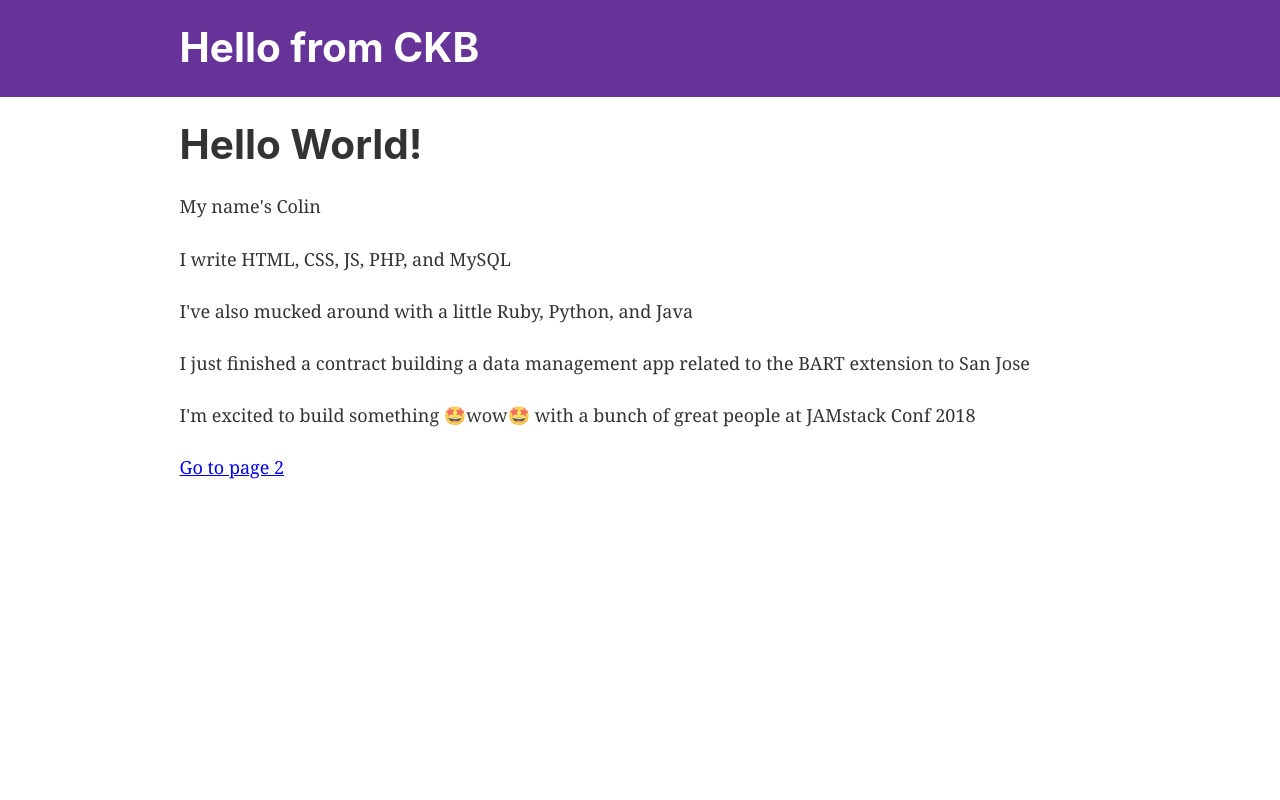
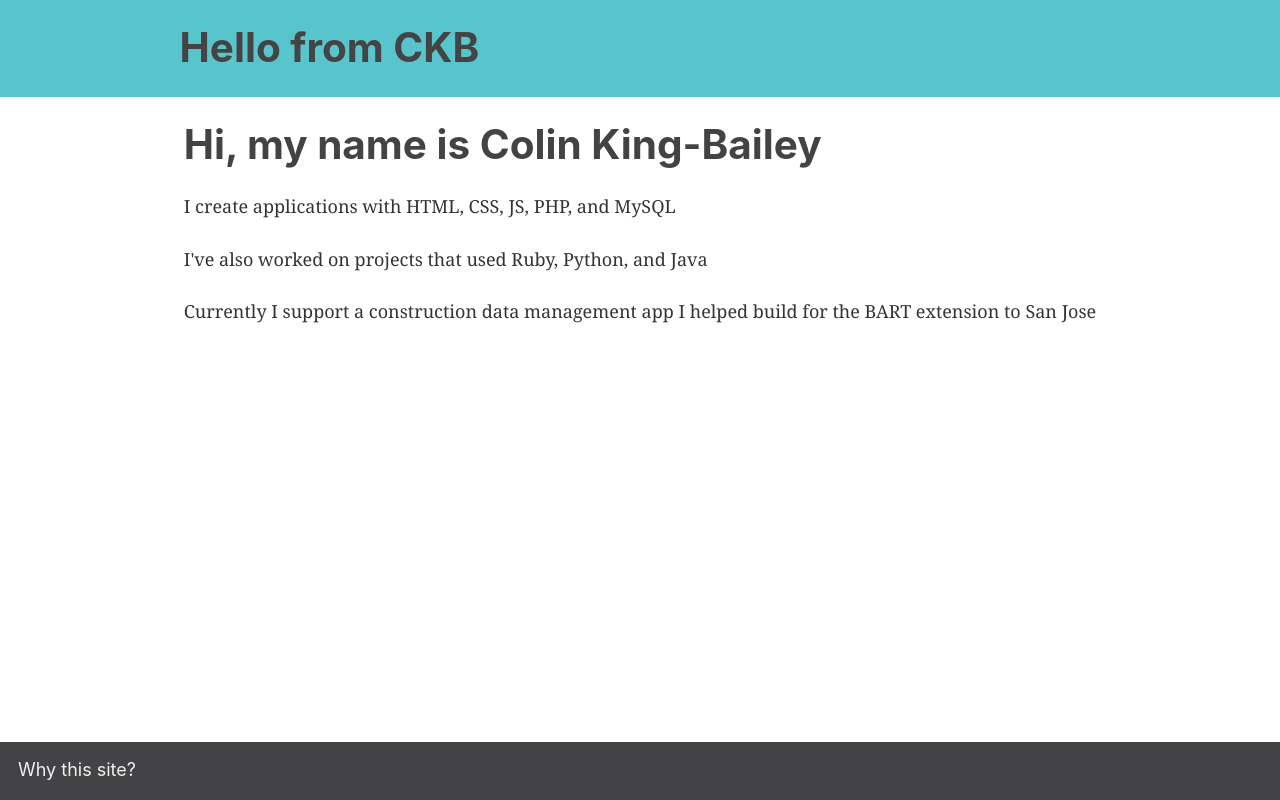
Before and after one commit to ckingbailey/aws-self-tutorial, a Gatsby site: page / in a window 1280 px wide. Built offline with nearby package versions, Linux system fonts and the light colour scheme; Gatsby itself is replaced by a stand-in of ours.

Commit message:
change some copy and design (#1)
* start to write the thing for aws deploy

* sticky bottom footer

* link footer to /why page

* add a bunch of color vars for palette experimentation

```diff
--- a/gatsby-config.js
+++ b/gatsby-config.js
@@ -10,10 +10,10 @@ module.exports = {
         name: 'gatsby-starter-default',
         short_name: 'starter',
         start_url: '/',
-        background_color: '#663399',
-        theme_color: '#663399',
+        background_color: '#58c5cc',
+        theme_color: '#58c5cc',
         display: 'minimal-ui',
-        icon: 'src/images/gatsby-icon.png', // This path is relative to the root of the site.
+        icon: 'src/images/favicon.png', // This path is relative to the root of the site.
       },
     },
     'gatsby-plugin-offline',
--- /dev/null
+++ b/src/components/css/colors.css
@@ -0,0 +1,11 @@
+body {
+    --near-black: #202020;
+    --grey-1: #f0f0f0;
+    --grey-4: #434345;
+    --green: #1CC8CF;
+    --blue: #006DC1;
+
+    --pink: #EA526F;
+    --purlple: #CB48B7;
+    --yellow: #F3C969;
+}
--- /dev/null
+++ b/src/components/css/footer.css
@@ -0,0 +1,14 @@
+.footer {
+    padding: 1rem 1rem 1.125rem;
+    background-color: var(--grey-4);
+    color: white;
+}
+
+.footer__link {
+    margin: 0;
+    font-weight: normal;
+}
+
+.footer a {
+    color: var(--grey-1);
+}
--- a/src/components/layout.css
+++ b/src/components/css/layout.css
@@ -1,3 +1,6 @@
+@import './colors.css';
+@import './footer.css';
+
 html {
   font-family: sans-serif;
   -ms-text-size-adjust: 100%;
@@ -5,6 +8,15 @@ html {
 }
 body {
   margin: 0;
+  color: var(--near-black);
+}
+.page {
+  display: flex;
+  flex-flow: column nowrap;
+  min-height: 100vh;
+}
+main {
+  flex: 1 0;
 }
 article,
 aside,
@@ -39,11 +51,14 @@ template {
 }
 a {
   background-color: transparent;
+  color: var(--blue);
+  text-decoration: none;
   -webkit-text-decoration-skip: objects;
 }
 a:active,
 a:hover {
   outline-width: 0;
+  text-decoration: underline;
 }
 abbr[title] {
   border-bottom: none;
@@ -61,6 +76,7 @@ dfn {
 h1 {
   font-size: 2em;
   margin: .67em 0;
+  color: var(--grey-4);
 }
 mark {
   background-color: #ff0;
@@ -227,7 +243,6 @@ h1 {
   padding-right: 0;
   padding-top: 0;
   margin-bottom: 1.45rem;
-  color: inherit;
   font-family: -apple-system, BlinkMacSystemFont, Segoe UI, Roboto, Oxygen,
     Ubuntu, Cantarell, Fira Sans, Droid Sans, Helvetica Neue, sans-serif;
   font-weight: bold;
@@ -244,7 +259,6 @@ h2 {
   padding-right: 0;
   padding-top: 0;
   margin-bottom: 1.45rem;
-  color: inherit;
   font-family: -apple-system, BlinkMacSystemFont, Segoe UI, Roboto, Oxygen,
     Ubuntu, Cantarell, Fira Sans, Droid Sans, Helvetica Neue, sans-serif;
   font-weight: bold;
@@ -261,7 +275,6 @@ h3 {
   padding-right: 0;
   padding-top: 0;
   margin-bottom: 1.45rem;
-  color: inherit;
   font-family: -apple-system, BlinkMacSystemFont, Segoe UI, Roboto, Oxygen,
     Ubuntu, Cantarell, Fira Sans, Droid Sans, Helvetica Neue, sans-serif;
   font-weight: bold;
@@ -278,7 +291,6 @@ h4 {
   padding-right: 0;
   padding-top: 0;
   margin-bottom: 1.45rem;
-  color: inherit;
   font-family: -apple-system, BlinkMacSystemFont, Segoe UI, Roboto, Oxygen,
     Ubuntu, Cantarell, Fira Sans, Droid Sans, Helvetica Neue, sans-serif;
   font-weight: bold;
@@ -295,7 +307,6 @@ h5 {
   padding-right: 0;
   padding-top: 0;
   margin-bottom: 1.45rem;
-  color: inherit;
   font-family: -apple-system, BlinkMacSystemFont, Segoe UI, Roboto, Oxygen,
     Ubuntu, Cantarell, Fira Sans, Droid Sans, Helvetica Neue, sans-serif;
   font-weight: bold;
@@ -312,7 +323,6 @@ h6 {
   padding-right: 0;
   padding-top: 0;
   margin-bottom: 1.45rem;
-  color: inherit;
   font-family: -apple-system, BlinkMacSystemFont, Segoe UI, Roboto, Oxygen,
     Ubuntu, Cantarell, Fira Sans, Droid Sans, Helvetica Neue, sans-serif;
   font-weight: bold;
--- /dev/null
+++ b/src/components/footer.js
@@ -0,0 +1,10 @@
+import React from 'react'
+import { Link } from 'gatsby'
+
+const Footer = () => (
+    <footer className="footer">
+        <h4 className="footer__link"><Link to="/why">Why this site?</Link></h4>
+    </footer>
+)
+
+export default Footer
--- a/src/components/header.js
+++ b/src/components/header.js
@@ -4,7 +4,7 @@ import { Link } from 'gatsby'
 const Header = ({ siteTitle }) => (
   <div
     style={{
-      background: 'rebeccapurple',
+      background: '#58c5cc',
       marginBottom: '1.45rem',
     }}
   >
@@ -19,7 +19,7 @@ const Header = ({ siteTitle }) => (
         <Link
           to="/"
           style={{
-            color: 'white',
+            color: '#444',
             textDecoration: 'none',
           }}
         >
--- a/src/components/layout.js
+++ b/src/components/layout.js
@@ -4,7 +4,8 @@ import Helmet from 'react-helmet'
 import { StaticQuery, graphql } from 'gatsby'
 
 import Header from './header'
-import './layout.css'
+import Footer from './footer'
+import './css/layout.css'
 
 const Layout = ({ children }) => (
   <StaticQuery
@@ -28,8 +29,9 @@ const Layout = ({ children }) => (
         >
           <html lang="en" />
         </Helmet>
+        <div className="page">
           <Header siteTitle={data.site.siteMetadata.title} />
-        <div
+          <main
             style={{
               margin: '0 auto',
               maxWidth: 960,
@@ -38,6 +40,8 @@ const Layout = ({ children }) => (
             }}
           >
             {children}
+          </main>
+          <Footer />
         </div>
       </>
     )}
--- a/src/pages/index.js
+++ b/src/pages/index.js
@@ -1,17 +1,13 @@
 import React from 'react'
-import { Link } from 'gatsby'
 
 import Layout from '../components/layout'
 
 const IndexPage = () => (
   <Layout>
-    <h1>Hello World!</h1>
-    <p>My name's Colin</p>
-    <p>I write HTML, CSS, JS, PHP, and MySQL</p>
-    <p>I've also mucked around with a little Ruby, Python, and Java</p>
-    <p>I just finished a contract building a data management app related to the BART extension to San Jose</p>
-    <p>I'm excited to build something <span role="img" aria-label="star-eyed emoji">🤩</span><span className="hightlight-text">wow</span><span role="img" aria-label="star-eyed emoji">🤩</span> with a bunch of great people at JAMstack Conf 2018</p>
-    <Link to="/page-2/">Go to page 2</Link>
+    <h1>Hi, my name is Colin King-Bailey</h1>
+    <p>I create applications with HTML, CSS, JS, PHP, and MySQL</p>
+    <p>I've also worked on projects that used Ruby, Python, and Java</p>
+    <p>Currently I support a construction data management app I helped build for the BART extension to San Jose</p>
   </Layout>
 )
 
--- a/src/pages/page-2.js
+++ b/src/pages/why.js
@@ -5,8 +5,9 @@ import Layout from '../components/layout'
 
 const SecondPage = () => (
   <Layout>
-    <h1>Hi from the second page</h1>
-    <p>Welcome to page 2</p>
+    <h1>Why does this site exist?</h1>
+    <p>I deployed this thing in order to become familiar with AWS</p>
+    <p>I'm taking a free machine learning workshop from them in San Francisco the week of October 22, 2018</p>
     <Link to="/">Go back to the homepage</Link>
   </Layout>
 )
```
Also changed, not shown: src/images/favicon.png (added), src/images/gatsby-icon.png (deleted), 1 other file. Lines whose indentation alone changed are shown as unchanged.
